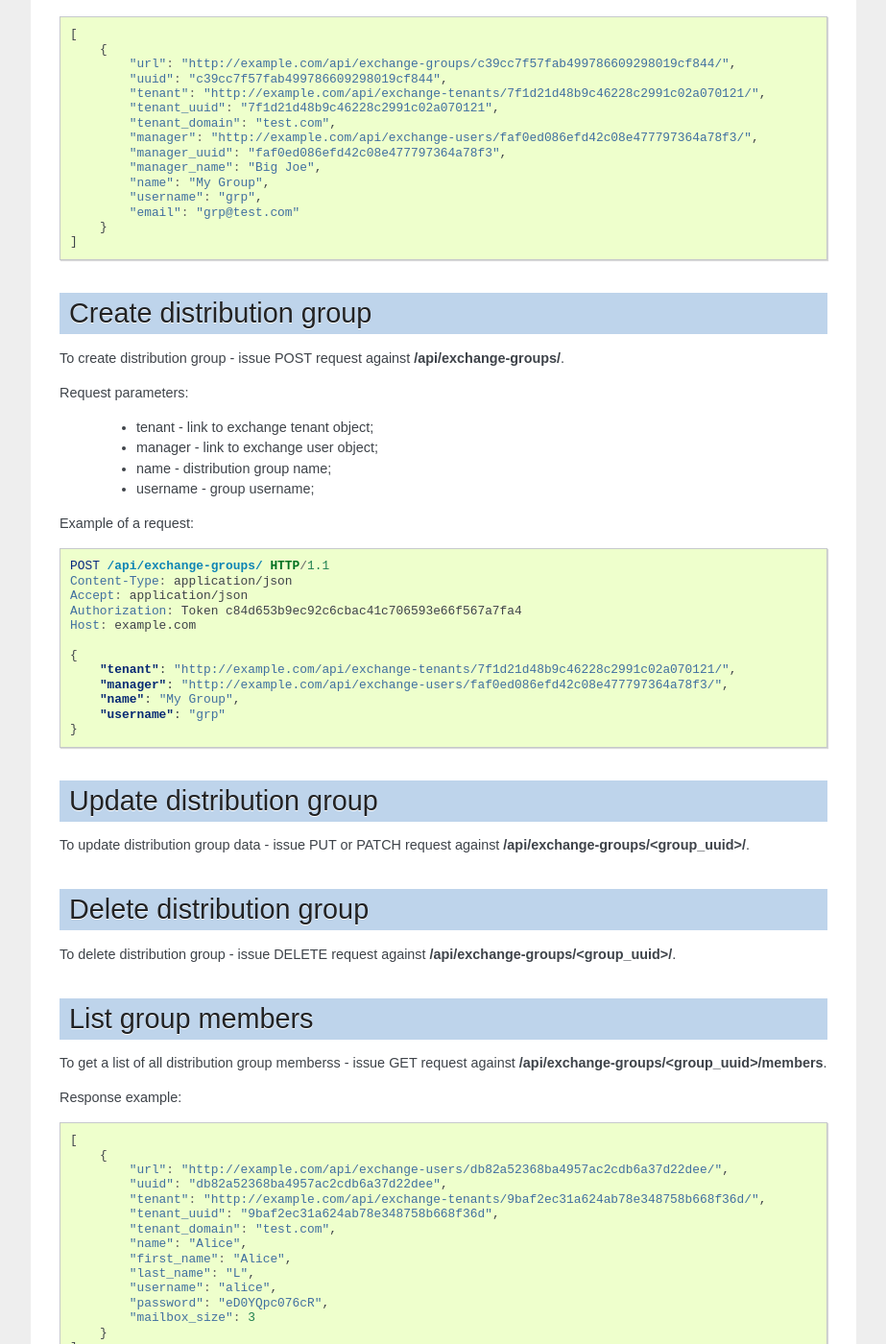
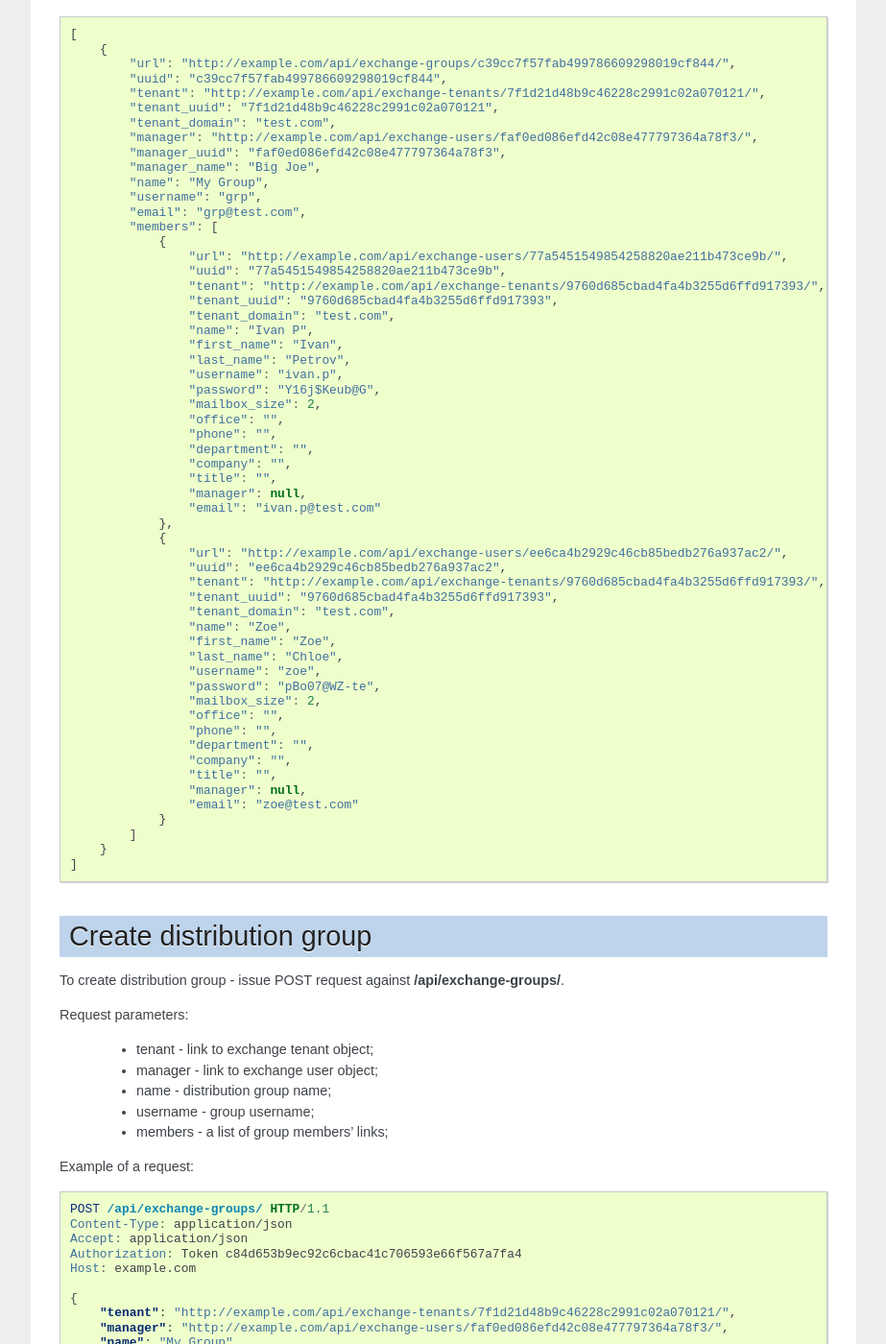
Before and after one commit to opennode/waldur-saltstack, a Sphinx documentation site: the page built from docs/exchange.rst, in a window 1280 px wide and 1400 px high, scrolled down 5626 px. Shown: the whole window at 96% size, without its empty margins (198-1121 px from the left). Built offline with Sphinx 7.4.7, drawn with Linux system fonts in a browser that asks for light colours; the version number is read from the project's files by our own code; some of the changed text lies outside the part shown.

Commit message:
Cache exchange groups memebers in NC DB
- NC-1096

```diff
--- a/docs/exchange.rst
+++ b/docs/exchange.rst
@@ -339,7 +339,49 @@ Response example:
             "manager_name": "Big Joe",
             "name": "My Group",
             "username": "grp",
-            "email": "grp@test.com"
+            "email": "grp@test.com",
+            "members": [
+                {
+                    "url": "http://example.com/api/exchange-users/77a5451549854258820ae211b473ce9b/",
+                    "uuid": "77a5451549854258820ae211b473ce9b",
+                    "tenant": "http://example.com/api/exchange-tenants/9760d685cbad4fa4b3255d6ffd917393/",
+                    "tenant_uuid": "9760d685cbad4fa4b3255d6ffd917393",
+                    "tenant_domain": "test.com",
+                    "name": "Ivan P",
+                    "first_name": "Ivan",
+                    "last_name": "Petrov",
+                    "username": "ivan.p",
+                    "password": "Y16j$Keub@G",
+                    "mailbox_size": 2,
+                    "office": "",
+                    "phone": "",
+                    "department": "",
+                    "company": "",
+                    "title": "",
+                    "manager": null,
+                    "email": "ivan.p@test.com"
+                },
+                {
+                    "url": "http://example.com/api/exchange-users/ee6ca4b2929c46cb85bedb276a937ac2/",
+                    "uuid": "ee6ca4b2929c46cb85bedb276a937ac2",
+                    "tenant": "http://example.com/api/exchange-tenants/9760d685cbad4fa4b3255d6ffd917393/",
+                    "tenant_uuid": "9760d685cbad4fa4b3255d6ffd917393",
+                    "tenant_domain": "test.com",
+                    "name": "Zoe",
+                    "first_name": "Zoe",
+                    "last_name": "Chloe",
+                    "username": "zoe",
+                    "password": "pBo07@WZ-te",
+                    "mailbox_size": 2,
+                    "office": "",
+                    "phone": "",
+                    "department": "",
+                    "company": "",
+                    "title": "",
+                    "manager": null,
+                    "email": "zoe@test.com"
+                }
+            ]
         }
     ]
 
@@ -355,6 +397,7 @@ Request parameters:
  - manager - link to exchange user object;
  - name - distribution group name;
  - username - group username;
+ - members - a list of group members' links;
 
 Example of a request:
 
@@ -370,7 +413,10 @@ Example of a request:
         "tenant": "http://example.com/api/exchange-tenants/7f1d21d48b9c46228c2991c02a070121/",
         "manager": "http://example.com/api/exchange-users/faf0ed086efd42c08e477797364a78f3/",
         "name": "My Group",
-        "username": "grp"
+        "username": "grp",
+        "members": [
+            "http://example.com/api/exchange-users/ee6ca4b2929c46cb85bedb276a937ac2/"
+        ]
     }
 
 
@@ -386,40 +432,14 @@ Delete distribution group
 To delete distribution group - issue DELETE request against **/api/exchange-groups/<group_uuid>/**.
 
 
-List group members
-------------------
-
-To get a list of all distribution group memberss - issue GET request against **/api/exchange-groups/<group_uuid>/members**.
-
-Response example:
-
-.. code-block:: javascript
-
-    [
-        {
-            "url": "http://example.com/api/exchange-users/db82a52368ba4957ac2cdb6a37d22dee/",
-            "uuid": "db82a52368ba4957ac2cdb6a37d22dee",
-            "tenant": "http://example.com/api/exchange-tenants/9baf2ec31a624ab78e348758b668f36d/",
-            "tenant_uuid": "9baf2ec31a624ab78e348758b668f36d",
-            "tenant_domain": "test.com",
-            "name": "Alice",
-            "first_name": "Alice",
-            "last_name": "L",
-            "username": "alice",
-            "password": "eD0YQpc076cR",
-            "mailbox_size": 3
-        }
-    ]
-
-
 Change group members
 --------------------
 
-To change distribution group members - issue POST request against **/api/exchange-groups/<group_uuid>/members/**.
+To change distribution group members - issue PUT or PATCH request against **/api/exchange-groups/<group_uuid>/**.
 
 Request parameters:
 
- - users - a list links to exchange user object, that should be in group;
+ - members - a list of links to exchange user objects, that should be in group;
 
 Example of a requests:
 
@@ -427,14 +447,14 @@ Example of a requests:
 
 .. code-block:: http
 
-    POST /api/exchange-groups/c39cc7f57fab499786609298019cf844/members/ HTTP/1.1
+    PATCH /api/exchange-groups/c39cc7f57fab499786609298019cf844/members/ HTTP/1.1
     Content-Type: application/json
     Accept: application/json
     Authorization: Token c84d653b9ec92c6cbac41c706593e66f567a7fa4
     Host: example.com
 
     {
-        "users": [
+        "members": [
             "http://example.com/api/exchange-users/db82a52368ba4957ac2cdb6a37d22dee/",
             "http://example.com/api/exchange-users/faf0ed086efd42c08e477797364a78f3/"
         ]
@@ -444,14 +464,14 @@ Example of a requests:
 
 .. code-block:: http
 
-    POST /api/exchange-groups/c39cc7f57fab499786609298019cf844/members/ HTTP/1.1
+    PATCH /api/exchange-groups/c39cc7f57fab499786609298019cf844/members/ HTTP/1.1
     Content-Type: application/json
     Accept: application/json
     Authorization: Token c84d653b9ec92c6cbac41c706593e66f567a7fa4
     Host: example.com
 
     {
-        "users": [
+        "members": [
             "http://example.com/api/exchange-users/db82a52368ba4957ac2cdb6a37d22dee/",
             "http://example.com/api/exchange-users/faf0ed086efd42c08e477797364a78f3/",
             "http://example.com/api/exchange-users/9baf2ec31a624ab78e348758b668f36d/"
@@ -462,12 +482,12 @@ Example of a requests:
 
 .. code-block:: http
 
-    POST /api/exchange-groups/c39cc7f57fab499786609298019cf844/members/ HTTP/1.1
+    PATCH /api/exchange-groups/c39cc7f57fab499786609298019cf844/members/ HTTP/1.1
     Content-Type: application/json
     Accept: application/json
     Authorization: Token c84d653b9ec92c6cbac41c706593e66f567a7fa4
     Host: example.com
 
     {
-        "users": []
+        "members": []
     }
```
Also changed, not shown: 6 other files.
